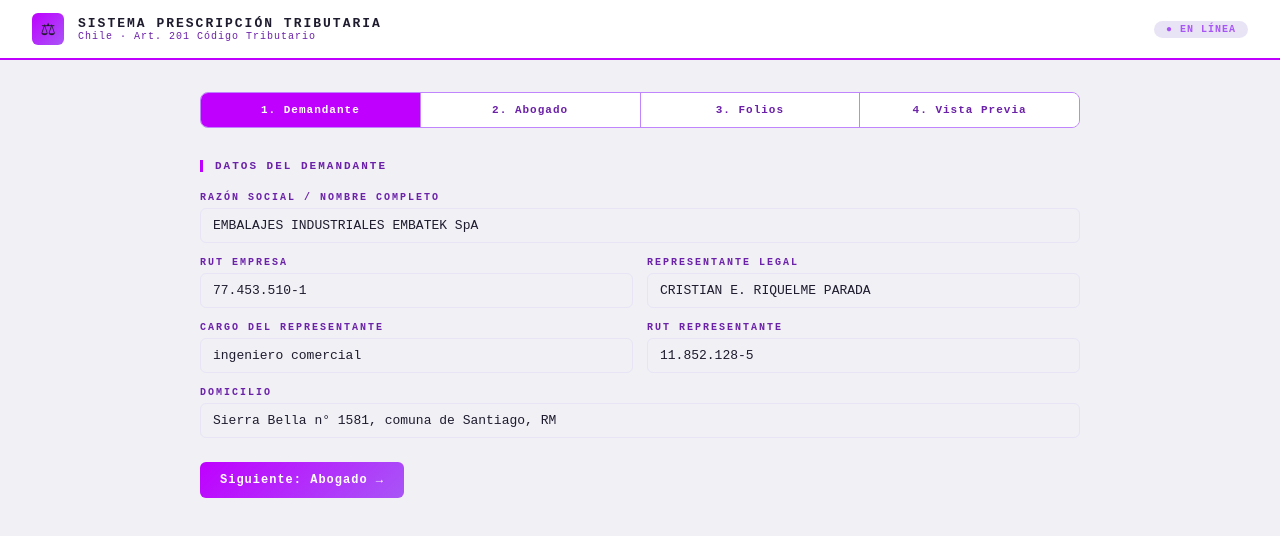
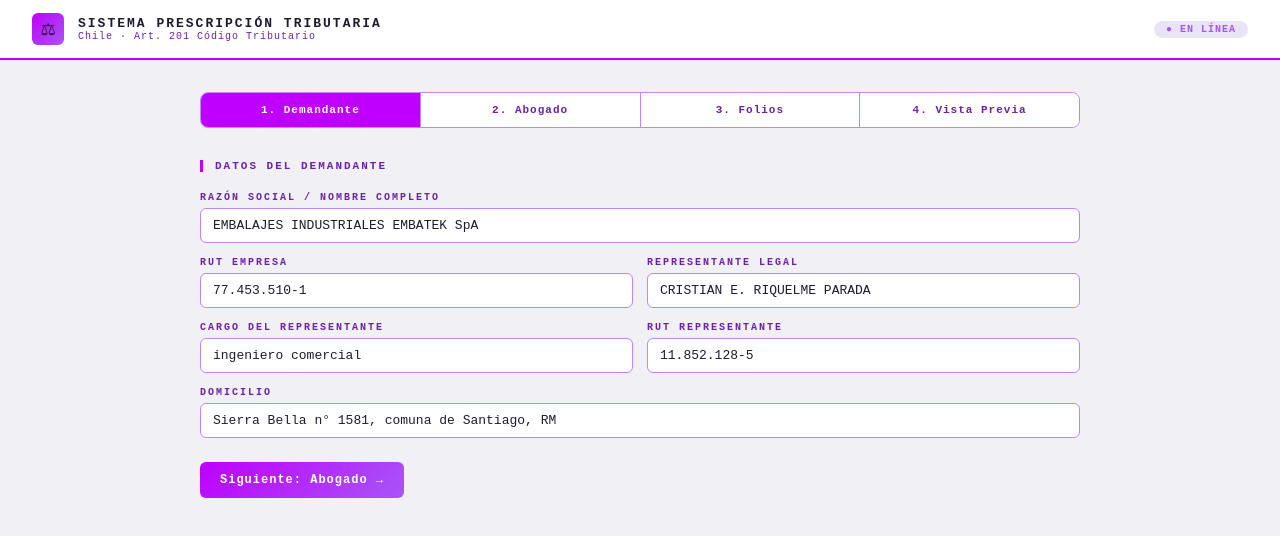
Before and after one commit to Rodrigo-Riquelme-Saavedra/prescripcion-v2, a Next.js app: page / in a window 1280 px wide. Shown: the top 536 px of the page. Built offline with nearby package versions, Linux system fonts and the light colour scheme.

Commit message:
Update page.js

```diff
--- a/app/page.js
+++ b/app/page.js
@@ -97,7 +97,7 @@
         {label}
       </div>
       <input
-        style={{ width: "100%", background: C.bg, border: `1px solid ${C.dim}`, borderRadius: 6, padding: "9px 12px", color: C.text, fontFamily: "inherit", fontSize: 13, boxSizing: "border-box", outline: "none", transition: "border 0.2s" }}
+        style={{ width: "100%", background: "#ffffff", border: `1px solid ${C.border}`, borderRadius: 6, padding: "9px 12px", color: C.text, fontFamily: "inherit", fontSize: 13, boxSizing: "border-box", outline: "none", transition: "border 0.2s" }}
         value={form[k]}
         onChange={(e) => set(k, e.target.value)}
         placeholder={placeholder || ""}
@@ -204,7 +204,7 @@
                       ].map(({ k, w, align }) => (
                         <td key={k} style={{ padding: "4px 4px" }}>
                           <input value={f[k]} onChange={(e) => updateFolio(i, k, e.target.value)}
-                            style={{ width: w, background: C.surface, border: `1px solid ${C.dim}`, borderRadius: 4, color: C.text, fontFamily: "inherit", fontSize: 12, padding: "4px 6px", textAlign: align }} />
+                            style={{ width: w, background: C.surface, border: `1px solid ${C.border}`, borderRadius: 4, color: C.text, fontFamily: "inherit", fontSize: 12, padding: "4px 6px", textAlign: align }} />
                         </td>
                       ))}
                       <td style={{ padding: "4px 8px", color: C.accent, fontWeight: 700, whiteSpace: "nowrap", textAlign: "right" }}>
```
